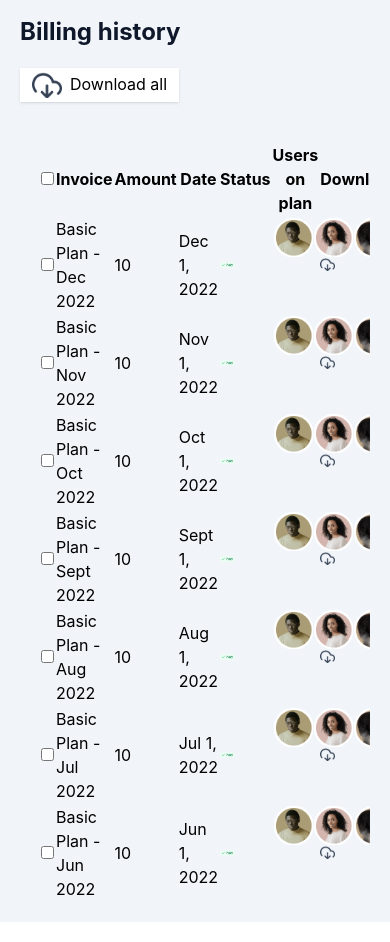
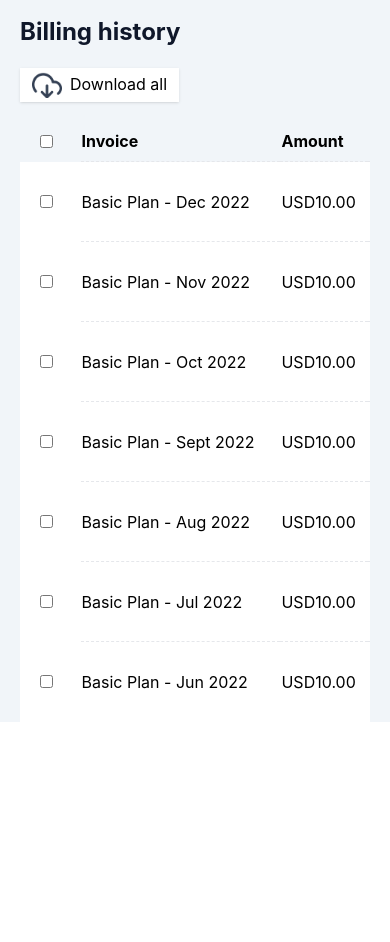
Before and after one commit to abulrasheedilori/vencru-ass, a React (Create React App) app: page / in a window 390 px wide. Shown: the part 960-1902 px from the top of the page. After the commit the page ends 1702 px from the top, so only its background shows below. Built offline with nearby package versions, Linux system fonts and the light colour scheme.

Commit message:
responsive refactoring-billing history

```diff
--- a/src/components/BillingItem.js
+++ b/src/components/BillingItem.js
@@ -3,19 +3,19 @@ import download from "../images/download.png";
 
 const BillingItem = ({data}) => {
     return(
-        <tr>
-            <td><input type="checkbox" name="history" /></td>
+        <tr className="w-full h-20 bg-white divide-y divide-dashed hover:divide-solid hover:text-purple-700 hover:font-bold hover:border-2 hover:border-purple-200">
+            <td className="px-5"><input type="checkbox" name="history" /></td>
             <td>{data.invoice}</td>
-            <td>{data.amount}</td>
-            <td>{data.date}</td>
-            <td><img src={data.status} alt="download" width={15} height={15} /></td>
-            <td className="flex relative">
+            <td>USD{data.amount}.00</td>
+            <td className="md:block hidden">{data.date}</td>
+            <td><img src={data.status} alt="download" className="md:block hidden w-50 h-7 shadow rounded-md" /></td>
+            <td className="md:flex hidden">
                 {data.usersOnPlan.map(
                     (img, index) => <img key={index} className="w-10 h-10" src={img} alt="profile"/>)
                 }
-                <span className="p-2 bg-red-600 rounded-xl shadow">+2</span>
+                <span className="bg-white rounded-xl shadow">+2</span>
             </td>
-            <td><img src={download} alt="download" width={15} height={15} /></td>
+            <td className="md:block hidden"><img src={download} alt="download" width={15} height={15} /></td>
         </tr>
     )
 }
--- a/src/screens/SettingScreen.js
+++ b/src/screens/SettingScreen.js
@@ -90,7 +90,7 @@ export const SettingScreen = () => {
                   (card) => (<CreditCard key={card.id} card = {card} mark={mark} setMark={setMark}/>))
                 }
               </div>
-              <div className="flex hover:p-2 my-5 items-center hover hover:border-2">
+              <div className="w-fit flex hover:p-2 my-5 items-center hover hover:border-2">
                 <HiPlus size={20} className="mr-5"/>
                 <span className="text-slate-600">Add new payment method</span></div>
             </div>
@@ -105,21 +105,25 @@ export const SettingScreen = () => {
               </div>
             </div>
 
-            <div className="min-w-full p-5 overflow-x-auto">
-              <table className="table-auto">
+            <div className="overflow-x-auto">
+              <table className="w-full">
                 <thead>
-                  <tr className="flex-col flex-nowrap">
-                    <th><input type="checkbox" name="history" /></th>
+                  <tr className="w-full h-10 text-left">
+                    <th className="px-5"><input type="checkbox" name="history" /></th>
                     <th>Invoice</th>
                     <th>Amount</th>
-                    <th>Date</th>
-                    <th >Status</th>
-                    <th className="shrink-0">Users on plan</th>
-                    <th>Download</th>
+                    {/* <th>Date</th>
+                    <th>Status</th>
+                    <th>User on plan</th>
+                    <th>Download</th> */}
+                    <th className="hidden text-left md:visible">Date</th>
+                    <th className="md:visible hidden">Status</th>
+                    <th className="hidden md:visible">Users on plan</th>
+                    <th className="hidden md:visible">Download</th>
                   </tr>
                 </thead>
                 <tbody>
-                  {billings.map(billing =>
+                  {billings.map( billing =>
                     <BillingItem key={billing.id} data={billing}/>
                   )}
                 </tbody>
```
